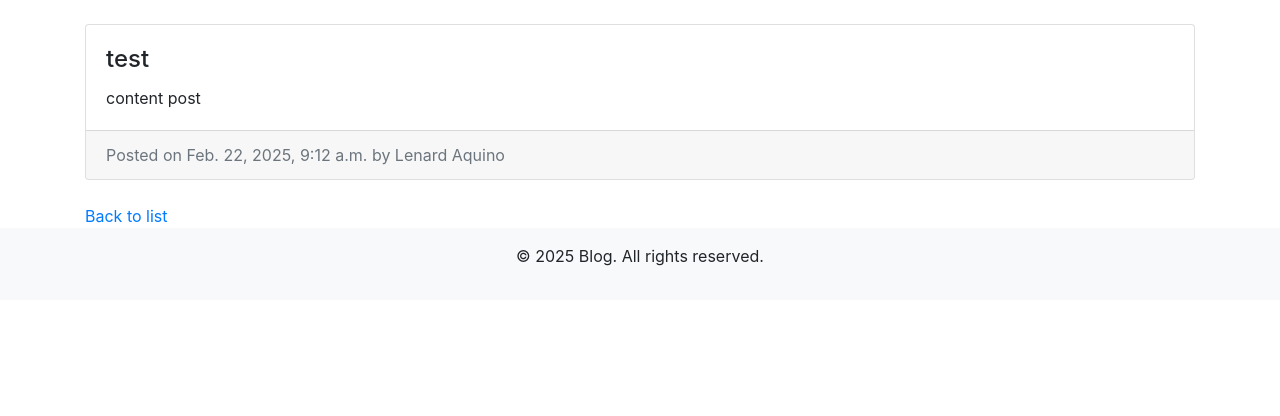
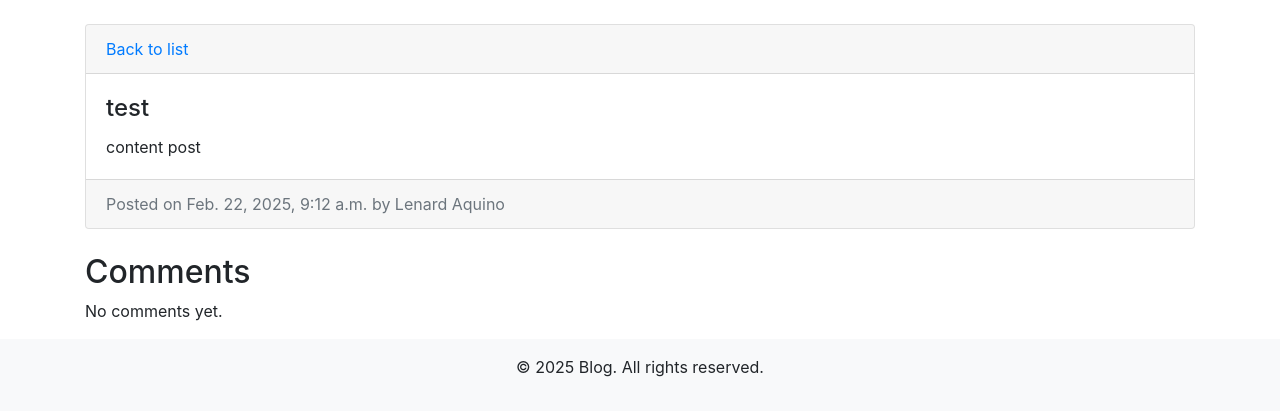
Before and after one commit to ltaquino/blogging_system, a Django app: page /blog/1/ in a window 1280 px wide. Shown: the part 56-472 px from the top of the page. Run offline with Django 4.2, Linux system fonts and the light colour scheme; data comes from the database, SQL or seed files in the repository; both versions use the stored data as it was after the commit; some libraries are stand-ins or nearby versions.

Commit message:
Models and Relationship - :sparkles: Added comment section under post detail

```diff
--- a/blogs/models.py
+++ b/blogs/models.py
@@ -55,4 +55,4 @@ class Comment(models.Model):
     created = models.DateTimeField(default=timezone.now)
 
     def __str__(self):
-        return self.post
+        return self.content
--- a/templates/templates/post_detail.html
+++ b/templates/templates/post_detail.html
@@ -1,9 +1,11 @@
-{% extends 'base.html' %}
-{% block content %}
+{% extends 'base.html' %} {% block content %}
 <div class="container mt-4">
   <div class="row">
     <div class="col-md-12">
       <div class="card mb-4">
+        <div class="card-header">
+          <a href="{% url 'blogs:post-list' %}">Back to list</a>
+        </div>
         <div class="card-body">
           <h4 class="card-title">{{ post.title }}</h4>
           <p class="card-text">{{ post.content }}</p>
@@ -12,12 +14,25 @@
           Posted on {{ post.published_date }} by {{ post.author.name }}
         </div>
       </div>
-
     </div>
     <div class="col-md-12">
-          <a href="{% url 'blogs:post-list' %}">Back to list</a>
+      <h2>Comments</h2>
+      {% if post.comments.all %}
+      <ul>
+        {% for comment in post.comments.all %}
+        <li>
+          <p>{{ comment.content }}</p>
+          <small
+            >By: {% if comment.user %} {{ comment.user.first_name }} {{ comment.user.last_name }} {% else %}
+            Anonymous {% endif %} on {{ comment.created }}</small
+          >
+        </li>
+        {% endfor %}
+      </ul>
+      {% else %}
+      <p>No comments yet.</p>
+      {% endif %}
     </div>
-
   </div>
 </div>
 {% endblock %}
```
Also changed, not shown: db.sqlite3. Lines whose indentation alone changed are shown as unchanged.
